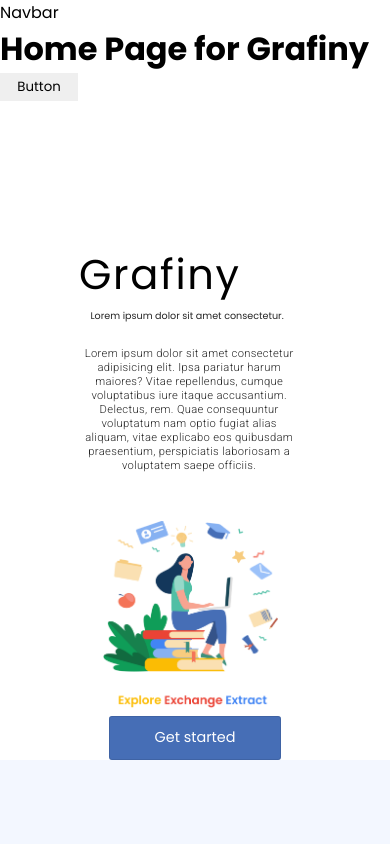
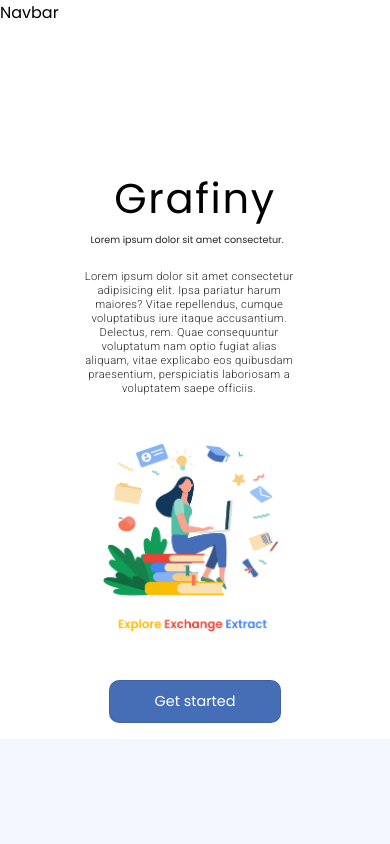
Before and after one commit to gdsc-nits-org/grafiny-client, a React (Vite) app: page / in a window 390 px wide. Shown: the top 844 px of the page. Built offline with nearby package versions, Linux system fonts and the light colour scheme.

Commit message:
RESOLVE: develiopmemnt changes

```diff
--- a/src/Components/Landing/Landing.module.scss
+++ b/src/Components/Landing/Landing.module.scss
@@ -22,6 +22,7 @@
     h1 {
       // position: absolute;
       letter-spacing: 0.04em;
+      margin: auto;
       margin-top: 9rem;
       width: 90%;
       height: 5%;
@@ -99,7 +100,8 @@
   padding: 1.3rem;
   gap: 1.5rem;
   margin-left: 38rem;
-  margin-top: 6rem;
+  margin-top: 9rem;
+  margin-bottom: 1rem;
 
   width: 20%;
   height: 3rem;
@@ -184,14 +186,16 @@
   .buttonLand {
     .btn {
       margin: auto;
-      height: 0.4em;
+      height: 0.7em;
       max-width: 100%;
 
       text-align: center;
       width: 12em;
 
       font-size: 0.9rem;
-      border-radius: 0.2em;
+      border-radius: 0.7em;
+      margin-top: 2.5rem;
+      margin-bottom: 1rem;
     }
   }
 }
--- a/src/Pages/Home/Home.jsx
+++ b/src/Pages/Home/Home.jsx
@@ -1,12 +1,10 @@
-import { Button, Explore, Landing } from "../../Components";
+import { Explore, Landing } from "../../Components";
 import Institutions from "../../Components/Institutions/Institutions";
 import style from "./Home.module.scss";
 
 const Home = () => {
   return (
     <main className={style.home}>
-      <h1>Home Page for Grafiny</h1>
-      <Button type="button" />
       <Landing />
       <Explore />
       <Institutions />
```
